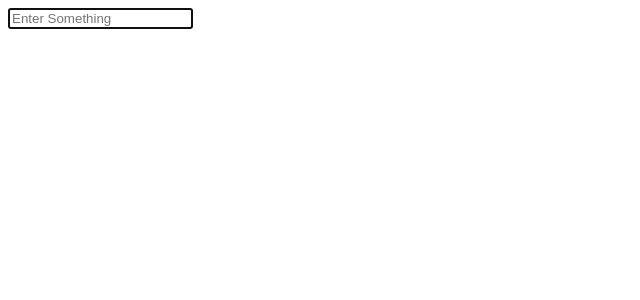
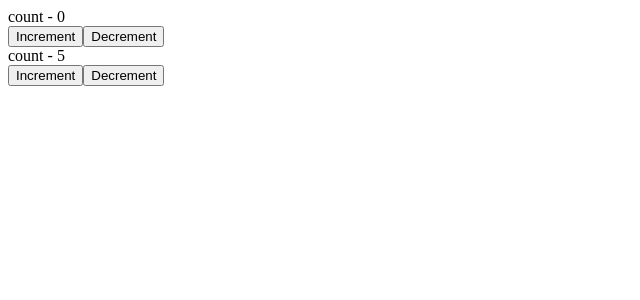
Before and after one commit to asadsanto10/react-basics, a React (Create React App) app: page / in a window 1280 px wide. Shown: the top 300 px of the page, without its empty margins (0-640 px from the left). Built offline with nearby package versions, Linux system fonts and the light colour scheme.

Commit message:
useReducer

```diff
--- a/src/App.js
+++ b/src/App.js
@@ -1,10 +1,10 @@
 import React from 'react';
-import Form from './component/Form';
+import CounterThree from './component/Counterthree';
 
 const App = () => {
   return (
     <div>
-      <Form />
+      <CounterThree />
     </div>
   );
 };
--- /dev/null
+++ b/src/component/Counterthree.js
@@ -0,0 +1,46 @@
+import React, { useReducer } from 'react';
+
+const initialState = 0;
+const initialState2 = 5;
+const reducer = (state, action) => {
+  switch (action) {
+    case 'increment':
+      return state + 1;
+
+    case 'decrement':
+      return state - 1;
+
+    default:
+      return state;
+  }
+};
+
+const CounterThree = () => {
+  const [count, dispatch] = useReducer(reducer, initialState);
+  const [count2, dispatch2] = useReducer(reducer, initialState2);
+
+  return (
+    <>
+      <div>
+        <div>count - {count}</div>
+        <button type="button" onClick={() => dispatch('increment')}>
+          Increment
+        </button>
+        <button type="button" onClick={() => dispatch('decrement')}>
+          Decrement
+        </button>
+      </div>
+      <div>
+        <div>count - {count2}</div>
+        <button type="button" onClick={() => dispatch2('increment')}>
+          Increment
+        </button>
+        <button type="button" onClick={() => dispatch2('decrement')}>
+          Decrement
+        </button>
+      </div>
+    </>
+  );
+};
+
+export default CounterThree;
--- a/src/component/Form.js
+++ /dev/null
@@ -1,17 +0,0 @@
-import React, { useEffect, useRef } from 'react';
-
-const Form = () => {
-  const inputRef = useRef(null);
-
-  useEffect(() => {
-    inputRef.current.focus();
-  }, []);
-
-  return (
-    <div>
-      <input ref={inputRef} type="text" placeholder="Enter Something" />
-    </div>
-  );
-};
-
-export default Form;
```
Also changed, not shown: src/component/ComplexCounter.js (added, +56 -0 lines), src/component/Counter.js (added, +33 -0 lines).
